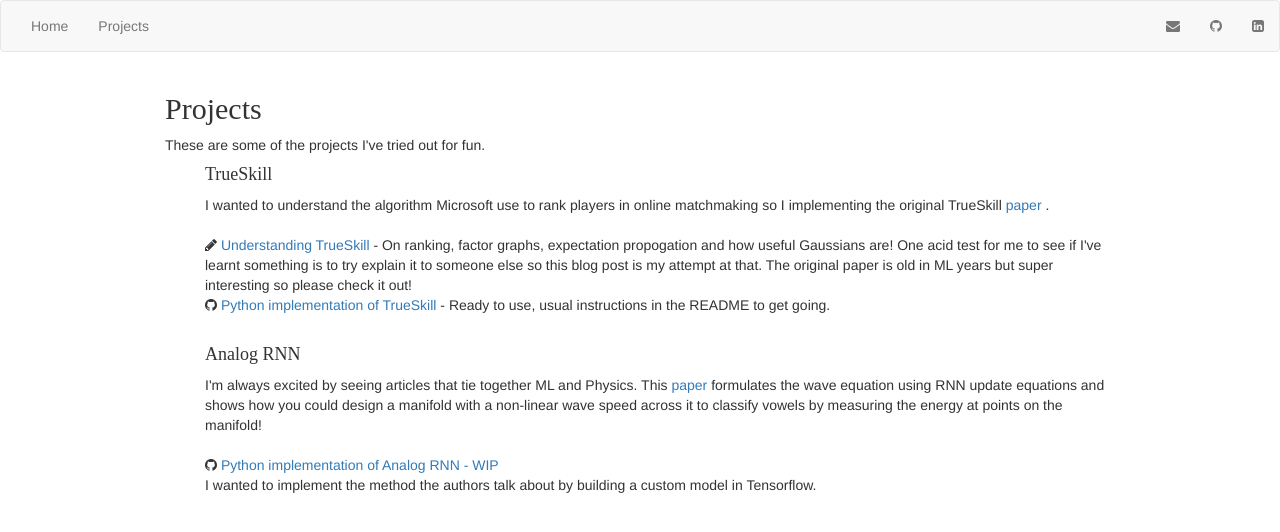
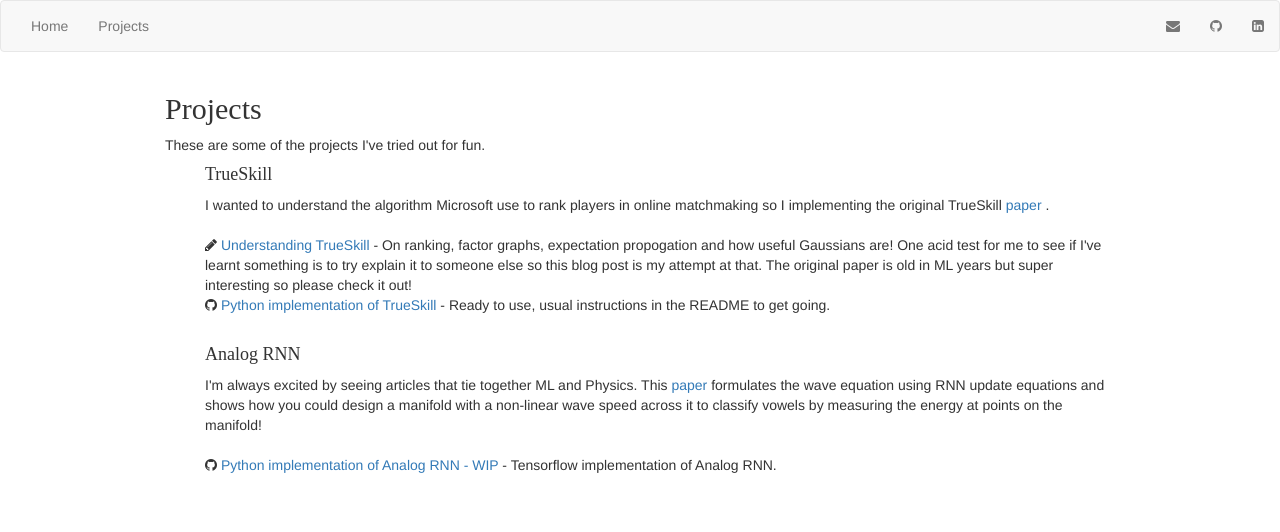
Before and after one commit to Nush395/Nush395.github.io, a Jekyll site: the page built from projects/index.html, in a window 1280 px wide. Shown: the top 532 px of the page. Built offline with Jekyll 4.4.1, drawn with Linux system fonts in a browser that asks for light colours.

Commit message:
Format change.

```diff
--- a/projects/index.html
+++ b/projects/index.html
@@ -49,9 +49,7 @@ title: Projects
 		<i class="fa fa-github"></i>
 		<a href="https://github.com/Nush395/analog-rnn">
 			Python implementation of Analog RNN - WIP
-		</a>
-		<br>
-		I wanted to implement the method the authors talk about by building a custom model in Tensorflow.
+		</a> - Tensorflow implementation of Analog RNN.
 		</li>
 			<!--{% endfor %}-->
 	</ul>
```
